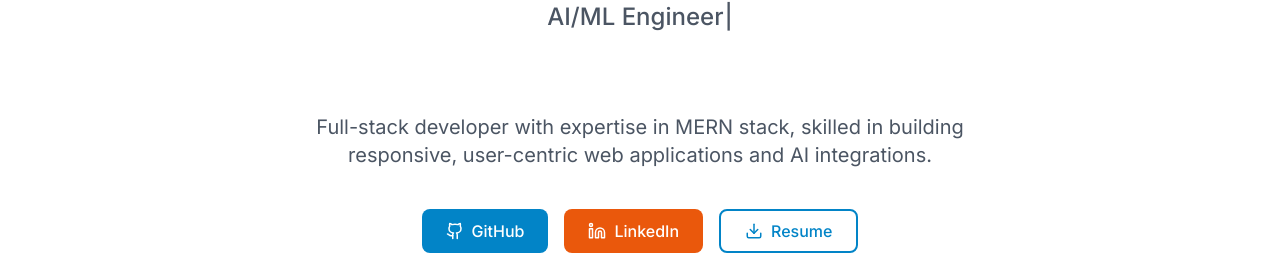
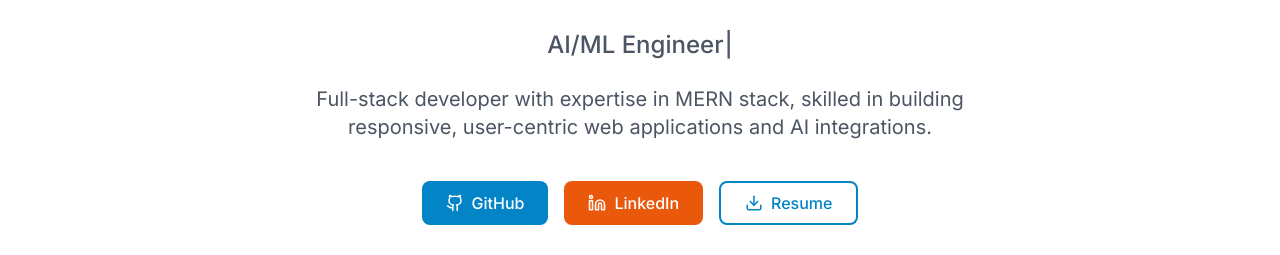
Before and after one commit to Muhammad-Adil-code/portfolio, a React (Vite) app: page / in a window 1280 px wide. Shown: the part 321-576 px from the top of the page. Built offline with nearby package versions, Linux system fonts and the light colour scheme; no server answers.

Commit message:
Update index.css

```diff
--- a/src/index.css
+++ b/src/index.css
@@ -109,3 +109,7 @@ body {
 .delay-500 {
   animation-delay: 500ms;
 }
+
+.herop {
+  margin-top: -3.5rem;
+}
```
